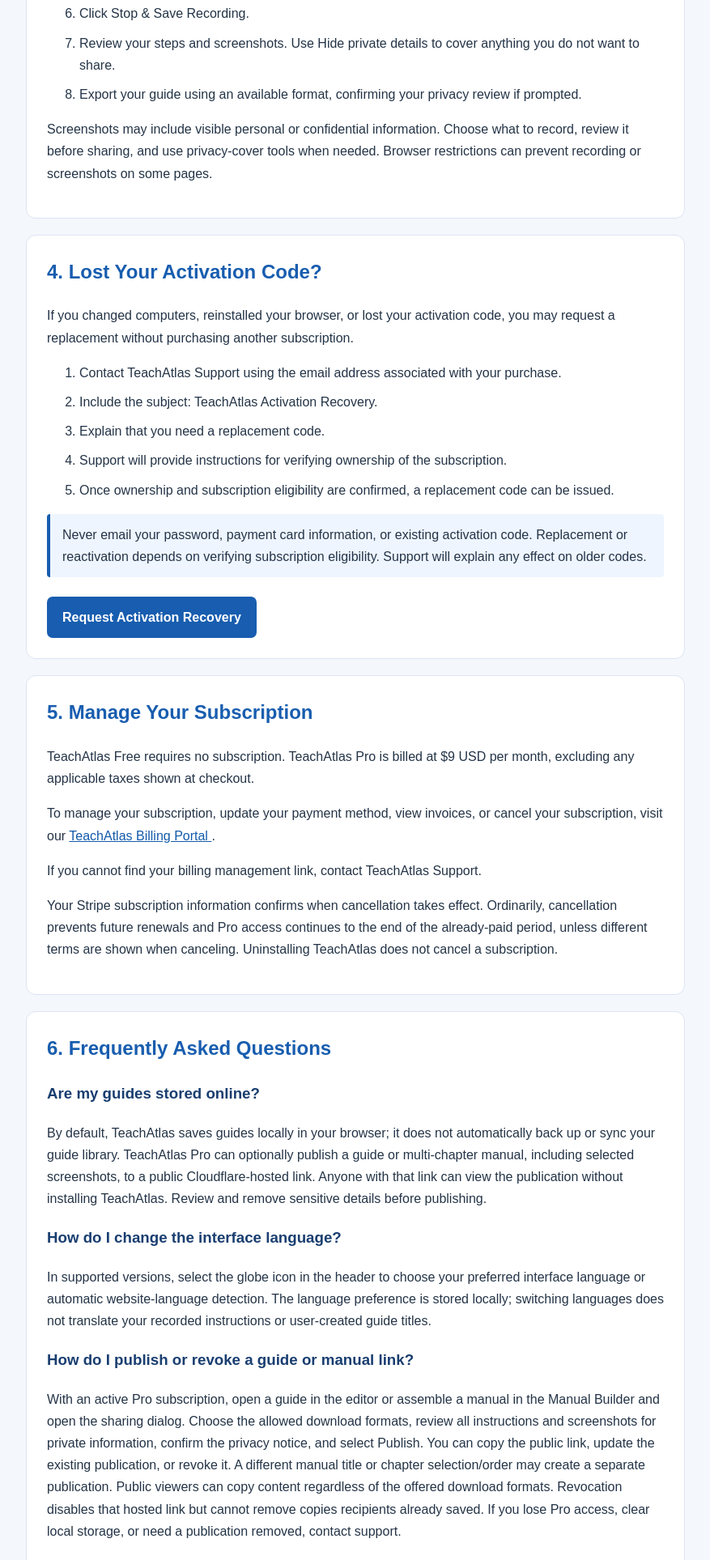
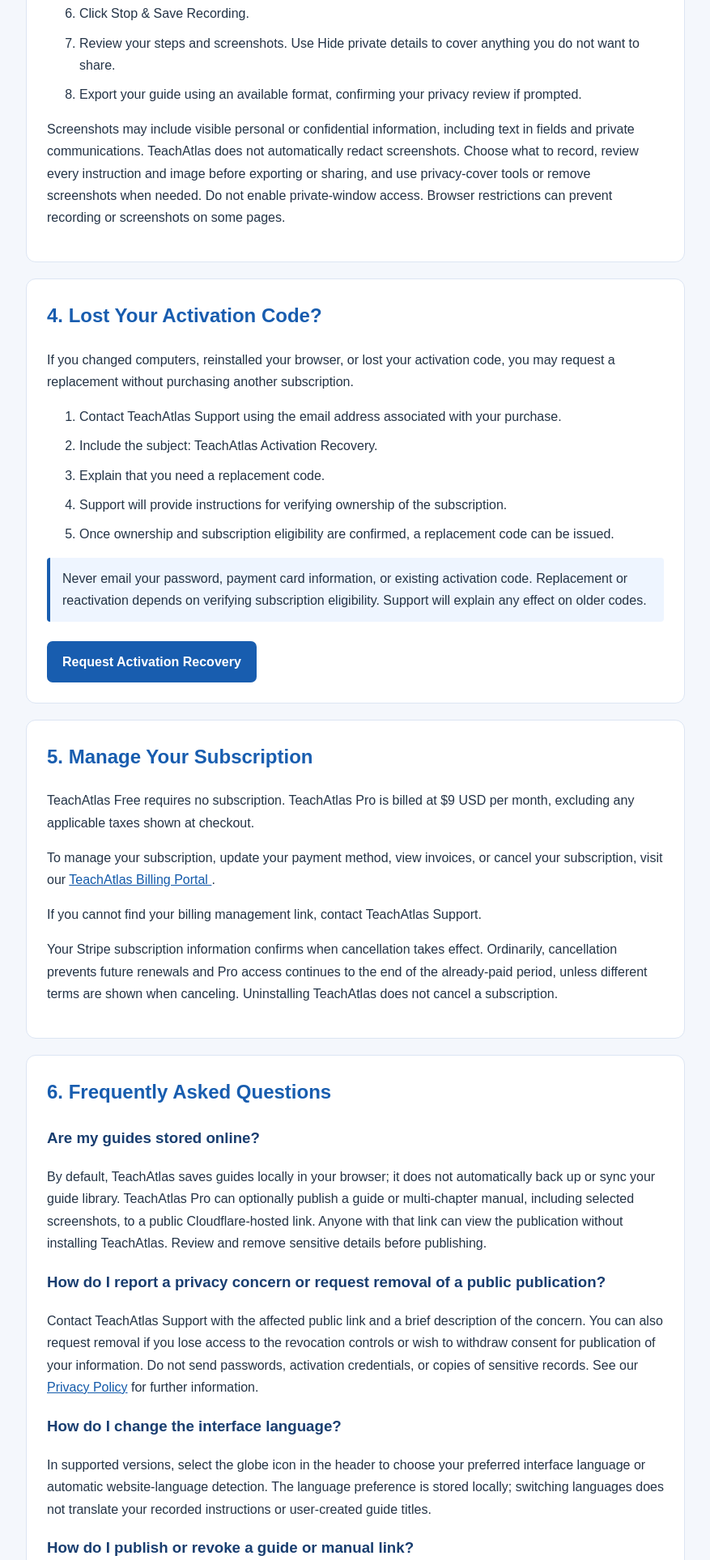
Before and after one commit to chx91/teachatlas-legal, a plain HTML site: page support.html in a window 1280 px wide. Shown: the part 1705-3632 px from the top of the page at 81% size, without its empty margins (201-1078 px from the left). Drawn offline with Linux system fonts and the light colour scheme.

Commit message:
Align support.html with 2.5.18 features and privacy disclosures

```diff
--- a/support.html
+++ b/support.html
@@ -196,7 +196,7 @@
     </ol>
 
     <p>
-      Screenshots may include visible personal or confidential information. Choose what to record, review it before sharing, and use privacy-cover tools when needed. Browser restrictions can prevent recording or screenshots on some pages.
+      Screenshots may include visible personal or confidential information, including text in fields and private communications. TeachAtlas does not automatically redact screenshots. Choose what to record, review every instruction and image before exporting or sharing, and use privacy-cover tools or remove screenshots when needed. Do not enable private-window access. Browser restrictions can prevent recording or screenshots on some pages.
     </p>
   </section>
 
@@ -273,11 +273,14 @@
       By default, TeachAtlas saves guides locally in your browser; it does not automatically back up or sync your guide library. TeachAtlas Pro can optionally publish a guide or multi-chapter manual, including selected screenshots, to a public Cloudflare-hosted link. Anyone with that link can view the publication without installing TeachAtlas. Review and remove sensitive details before publishing.
     </p>
 
+    <h3>How do I report a privacy concern or request removal of a public publication?</h3>
+    <p>Contact TeachAtlas Support with the affected public link and a brief description of the concern. You can also request removal if you lose access to the revocation controls or wish to withdraw consent for publication of your information. Do not send passwords, activation credentials, or copies of sensitive records. See our <a href="index.html#privacy">Privacy Policy</a> for further information.</p>
+
     <h3>How do I change the interface language?</h3>
     <p>In supported versions, select the globe icon in the header to choose your preferred interface language or automatic website-language detection. The language preference is stored locally; switching languages does not translate your recorded instructions or user-created guide titles.</p>
 
     <h3>How do I publish or revoke a guide or manual link?</h3>
-    <p>With an active Pro subscription, open a guide in the editor or assemble a manual in the Manual Builder and open the sharing dialog. Choose the allowed download formats, review all instructions and screenshots for private information, confirm the privacy notice, and select Publish. You can copy the public link, update the existing publication, or revoke it. A different manual title or chapter selection/order may create a separate publication. Public viewers can copy content regardless of the offered download formats. Revocation disables that hosted link but cannot remove copies recipients already saved. If you lose Pro access, clear local storage, or need a publication removed, contact support.</p>
+    <p>With an active Pro subscription, open a guide in the editor or assemble a manual in the Manual Builder and open the sharing dialog. Choose the allowed download formats, review all instructions and screenshots for private information, confirm the privacy notice, and select Publish. You can copy the public link, update the existing publication, or revoke it. A different manual title or chapter selection/order may create a separate publication. Public viewers can copy or redistribute content regardless of the offered download formats. Do not publish credentials, payment details, health information, private communications, or other sensitive content. Obtain any required permission and consent before publishing someone else's information. Revocation disables that hosted link but cannot remove copies recipients already saved. If you lose Pro access, clear local storage, or need a publication removed, contact support.</p>
 
     <h3>What does the Free Version include?</h3>
     <p>Current Chrome Free Version allows one saved guide at a time, up to 40 steps and 20 screenshots per guide, and TXT/PDF exports. Recording pauses when the 40-step limit is reached. Pro removes these recording limits, subject to browser and technical constraints, and adds public sharing and premium tools.</p>
```
